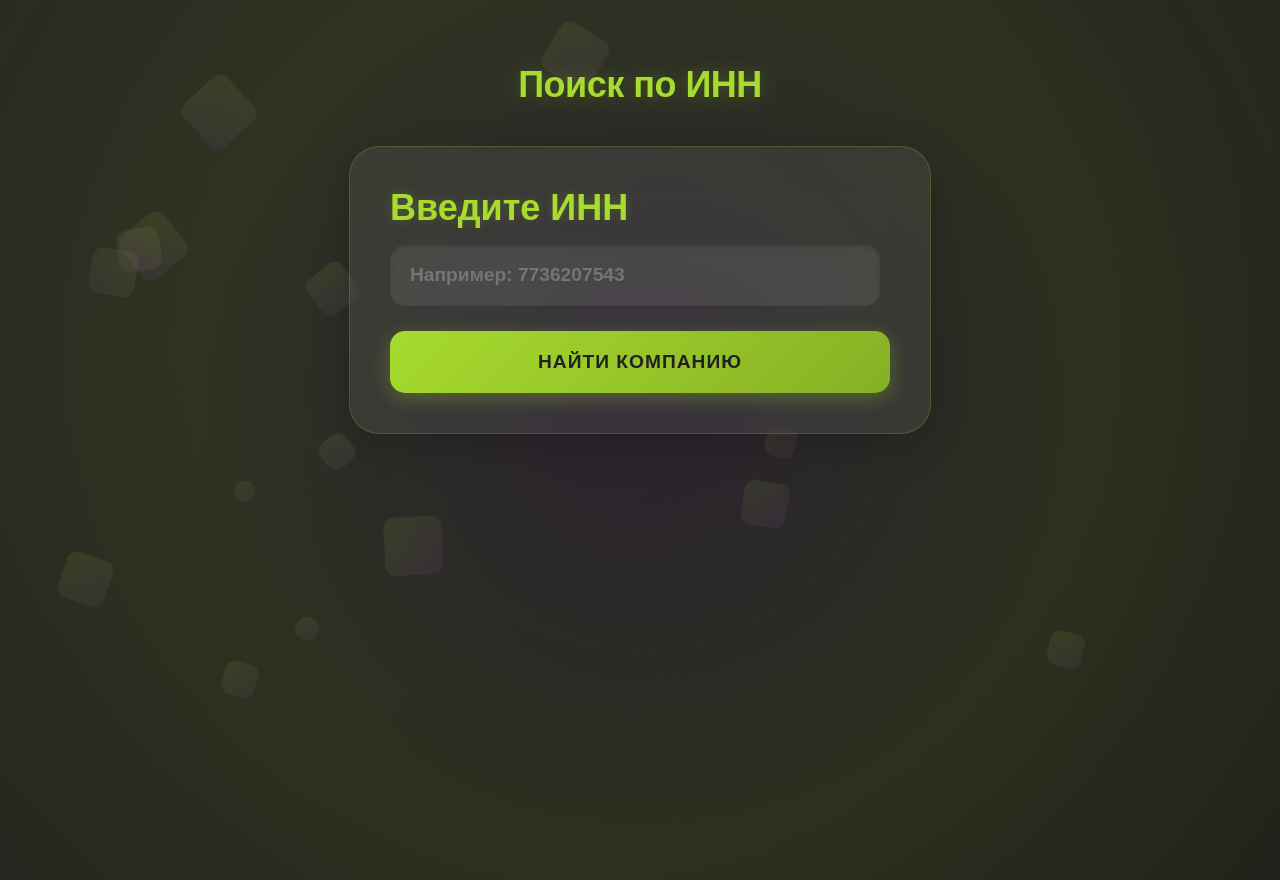
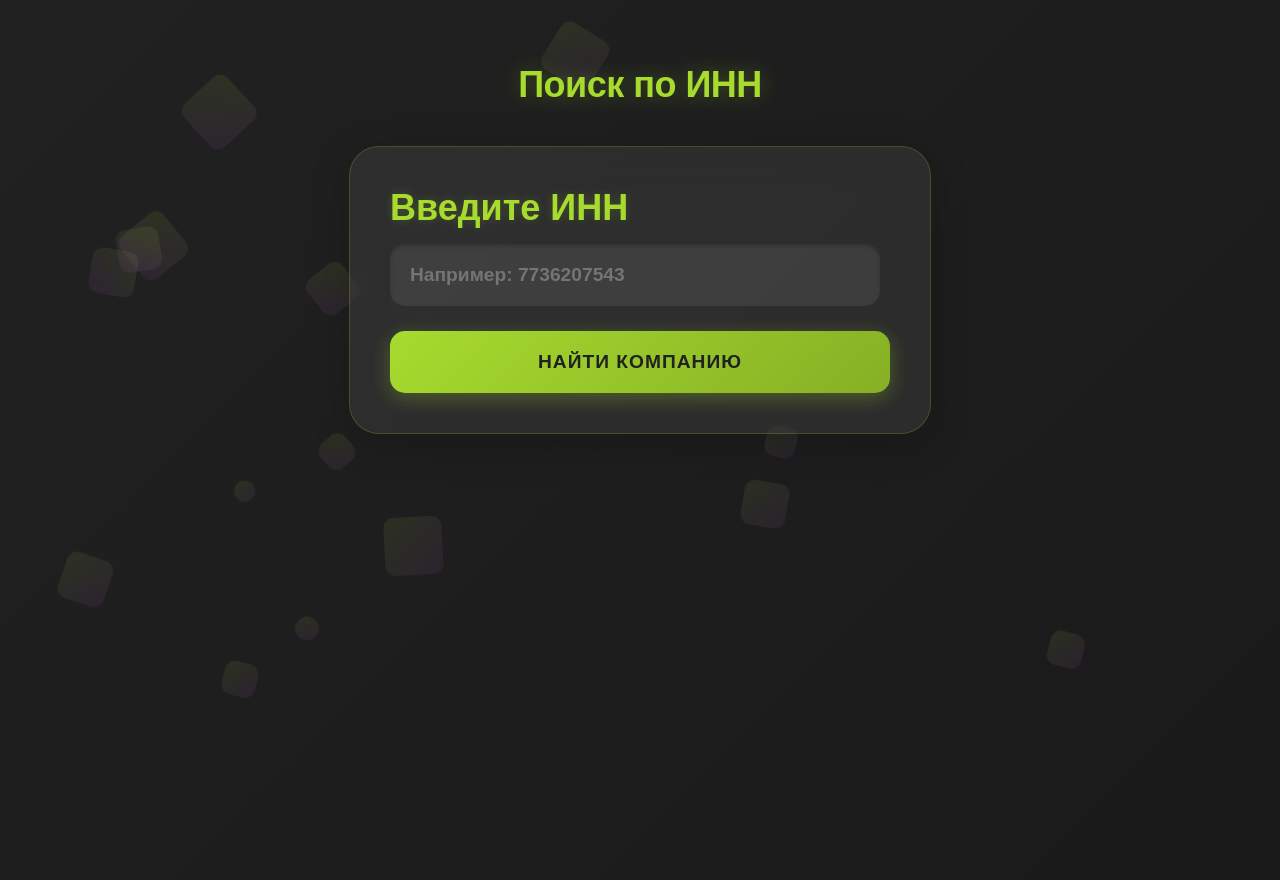
Before and after one commit to s0163614/genesis, a Flask app: page / in a window 1280 px wide. Run offline with Flask 3, Linux system fonts and the light colour scheme; some web fonts are replaced.

Commit message:
Update index.html

```diff
--- a/templates/index.html
+++ b/templates/index.html
@@ -63,10 +63,7 @@ body::before {
     left: -50%;
     width: 200%;
     height: 200%;
-    background: radial-gradient(circle,
-        rgba(155, 77, 202, 0.1) 0%,
-        rgba(167, 219, 46, 0.1) 30%,
-        rgba(33, 33, 33, 0) 70%);
+
     animation: rotate 30s linear infinite;
     z-index: -1;
 }
```
